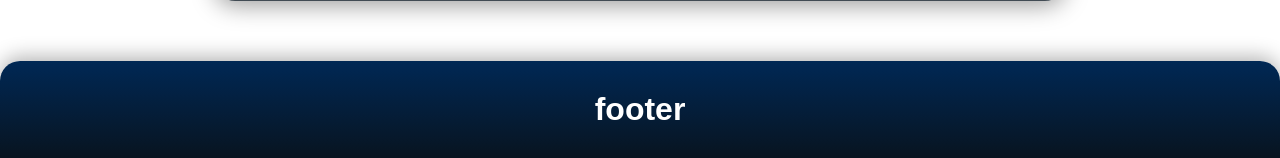
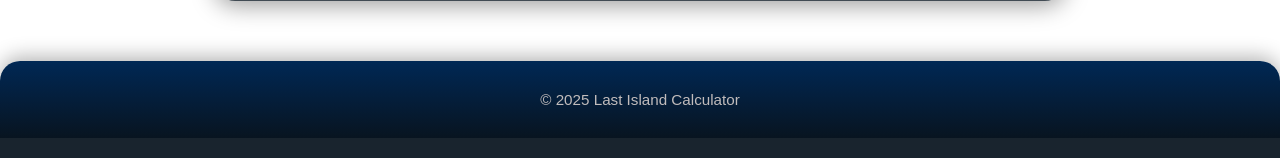
Before and after one commit to JhonatanSr18/sitelast-island-calculator, a Flask app: page / in a window 1280 px wide. Shown: the part 1033-1191 px from the top of the page. Run offline with Flask 3, Linux system fonts and the light colour scheme; some web fonts are replaced.

Commit message:
changes on about us page, and some changes on css

```diff
--- a/static/main.css
+++ b/static/main.css
@@ -154,6 +154,12 @@ footer {
   box-shadow: 0 -4px 20px rgba(0, 0, 0, 0.3);
 }
 
+.container-footer h2 {
+  font-weight: 400;
+  font-size: 0.95rem;
+  color: #c1bcbc;
+}
+
 /* ================== ANIMAÇÃO ================== */
 @keyframes fadeIn {
   from {
--- a/templates/about.html
+++ b/templates/about.html
@@ -85,7 +85,7 @@
   <footer>
     <div class="content-footer">
       <div class="container-footer">
-        <h1>footer</h1>
+        <h2>© 2025 Last Island Calculator</h2>
       </div>
     </div>
   </footer>
```
